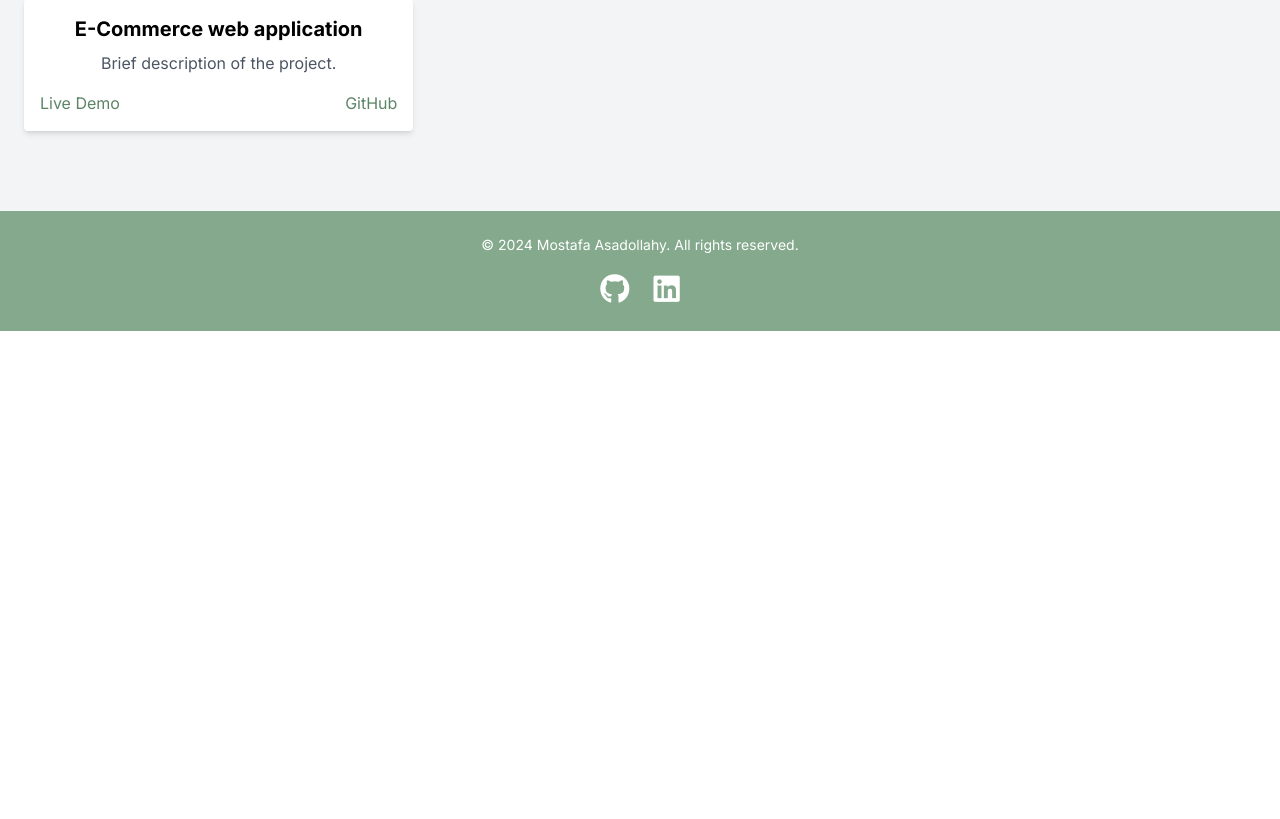
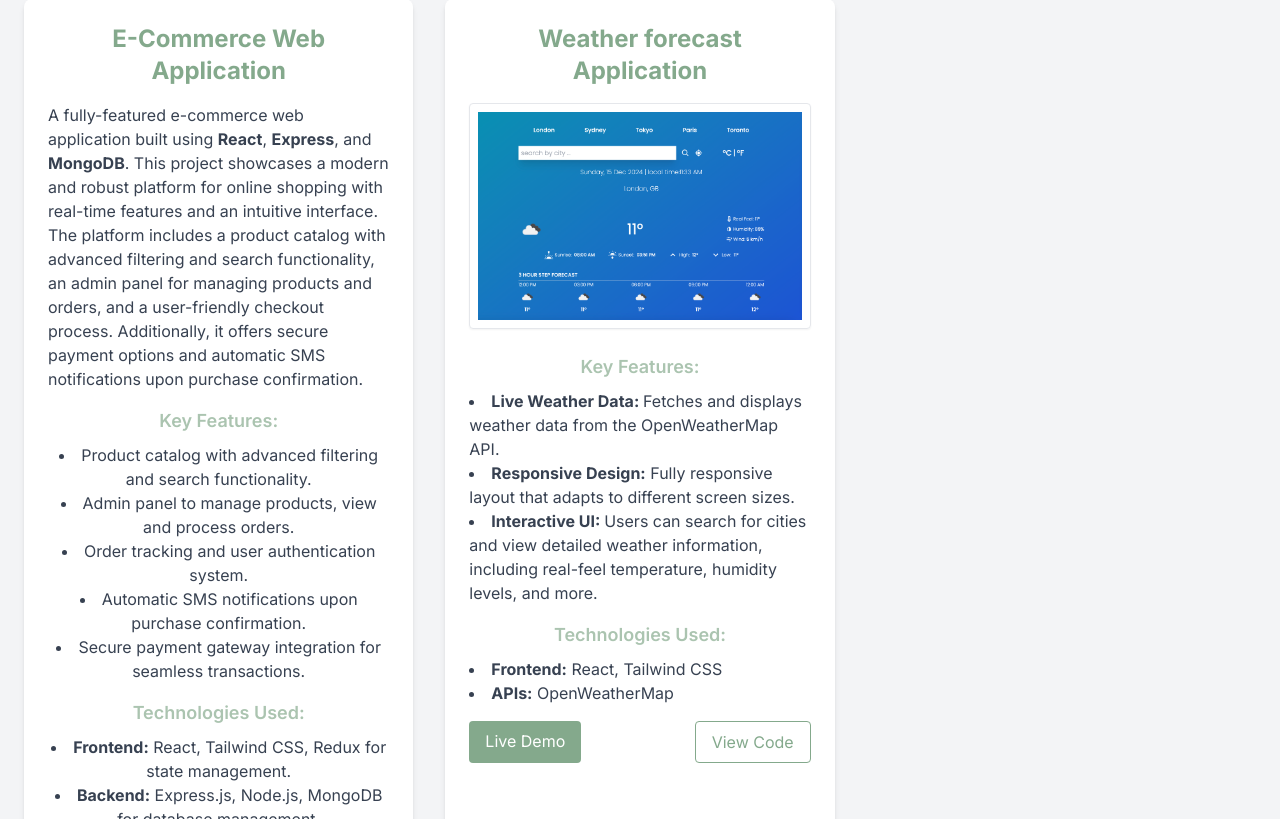
Before and after one commit to mosi14/portfolio, a React (Vite) app: page / in a window 1280 px wide. Shown: the part 2001-2820 px from the top of the page. Before the commit the page ends 2332 px from the top, so only its background shows below. Built offline with nearby package versions, Linux system fonts and the light colour scheme.

Commit message:
add weather project

```diff
--- a/src/components/Projects.jsx
+++ b/src/components/Projects.jsx
@@ -6,31 +6,150 @@ export default function Projects() {
         <div className="w-[90%] h-1 rounded bg-gradient-to-r from-info to-secondary m-auto"></div>
       </div>
       <div className="grid grid-cols-1 md:grid-cols-2 lg:grid-cols-3 gap-8 mt-8">
-        <div className="bg-white shadow-md rounded p-4">
-          <h3 className="font-bold text-xl">E-Commerce web application</h3>
-          <p className="text-gray-600 mt-2">
-            Brief description of the project.
-          </p>
-          <div className="flex justify-between mt-4">
+        {/* Add more project cards */}
+        <div className="p-6 bg-white rounded-lg shadow-md ">
+          <h2 className="text-2xl font-bold text-primary mb-4">
+            E-Commerce Web Application
+          </h2>
+
+          {/* Project Description with Magazine-Style Columns */}
+          <div className="text-gray-700 mb-4 gap-6 text-left">
+            <p>
+              A fully-featured e-commerce web application built using{" "}
+              <strong>React</strong>, <strong>Express</strong>, and{" "}
+              <strong>MongoDB</strong>. This project showcases a modern and
+              robust platform for online shopping with real-time features and an
+              intuitive interface.
+            </p>
+            <p>
+              The platform includes a product catalog with advanced filtering
+              and search functionality, an admin panel for managing products and
+              orders, and a user-friendly checkout process. Additionally, it
+              offers secure payment options and automatic SMS notifications upon
+              purchase confirmation.
+            </p>
+          </div>
+
+          {/* Features */}
+          <h3 className="text-lg font-semibold text-secondary mb-2">
+            Key Features:
+          </h3>
+          <ul className="list-disc list-inside text-gray-700 mb-4">
+            <li>
+              Product catalog with advanced filtering and search functionality.
+            </li>
+            <li>Admin panel to manage products, view and process orders.</li>
+            <li>Order tracking and user authentication system.</li>
+            <li>Automatic SMS notifications upon purchase confirmation.</li>
+            <li>
+              Secure payment gateway integration for seamless transactions.
+            </li>
+          </ul>
+
+          {/* Technologies */}
+          <h3 className="text-lg font-semibold text-secondary mb-2">
+            Technologies Used:
+          </h3>
+          <ul className="list-disc list-inside text-gray-700 mb-4">
+            <li>
+              <strong>Frontend:</strong> React, Tailwind CSS, Redux for state
+              management.
+            </li>
+            <li>
+              <strong>Backend:</strong> Express.js, Node.js, MongoDB for
+              database management.
+            </li>
+            <li>
+              <strong>Third-Party Services:</strong> SMS gateway integration
+              (e.g., Twilio).
+            </li>
+          </ul>
+
+          {/* Demo and Code */}
+          <div className="flex space-x-4">
             <a
-              href="live-demo-link"
+              href="https://your-demo-link.com"
               target="_blank"
-              rel="noreferrer"
-              className="text-info hover:underline"
+              rel="noopener noreferrer"
+              className="bg-primary text-white px-4 py-2 rounded hover:bg-secondary transition duration-300"
             >
               Live Demo
             </a>
             <a
-              href="https://github.com/mosi14/OnlineStore"
+              href="https://github.com/your-repo-link"
               target="_blank"
-              rel="noreferrer"
-              className="text-info hover:underline"
+              rel="noopener noreferrer"
+              className="border border-primary text-primary px-4 py-2 rounded hover:bg-primary hover:text-white transition duration-300"
             >
-              GitHub
+              View Code
             </a>
           </div>
         </div>
-        {/* Add more project cards */}
+
+        <div className="p-6 bg-white rounded-lg shadow-md ">
+          <h2 className="text-2xl font-bold text-primary mb-4">
+            Weather forecast Application
+          </h2>
+          <div className="border shadow-sm rounded mb-6 p-2">
+            <img src="/weather_app.png" alt="weather forecast app" />
+          </div>
+
+          {/* Features */}
+          <h3 className="text-lg font-semibold text-secondary mb-2">
+            Key Features:
+          </h3>
+          <ul className="list-disc text-left list-inside text-gray-700 mb-4">
+            <li>
+              <strong>Live Weather Data: </strong>Fetches and displays weather
+              data from the OpenWeatherMap API.
+            </li>
+            <li>
+              {" "}
+              <strong>Responsive Design:</strong> Fully responsive layout that
+              adapts to different screen sizes.
+            </li>
+            <li>
+              {" "}
+              <strong>Interactive UI: </strong>Users can search for cities and
+              view detailed weather information, including real-feel
+              temperature, humidity levels, and more.
+            </li>
+          </ul>
+
+          {/* Technologies */}
+          <h3 className="text-lg font-semibold text-secondary mb-2">
+            Technologies Used:
+          </h3>
+          <ul className="list-disc text-left list-inside text-gray-700 mb-4">
+            <li>
+              <strong>Frontend:</strong> React, Tailwind CSS
+            </li>
+            <li>
+              {" "}
+              <strong>APIs:</strong> OpenWeatherMap
+            </li>
+          </ul>
+
+          {/* Demo and Code */}
+          <div className="flex justify-between space-x-4">
+            <a
+              href="https://breezehub.vercel.app/"
+              target="_blank"
+              rel="noopener noreferrer"
+              className="bg-primary text-white px-4 py-2 rounded hover:bg-secondary transition duration-300"
+            >
+              Live Demo
+            </a>
+            <a
+              href="https://github.com/mosi14/weather_app_design"
+              target="_blank"
+              rel="noopener noreferrer"
+              className="border border-primary text-primary px-4 py-2 rounded hover:bg-primary hover:text-white transition duration-300"
+            >
+              View Code
+            </a>
+          </div>
+        </div>
       </div>
     </div>
   );
```
